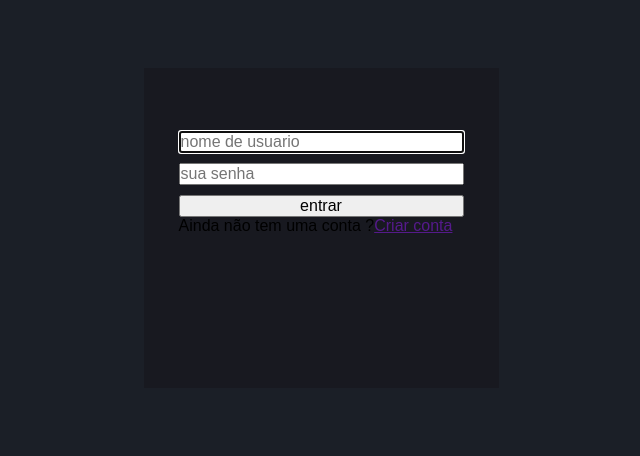
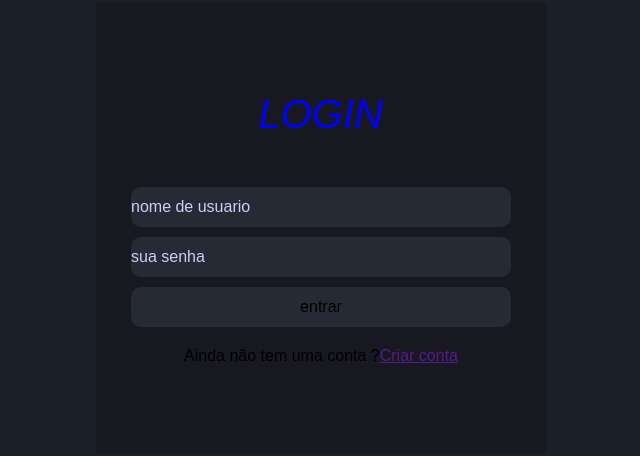
Before and after one commit to Selton-Eduardo/loginDark, a plain HTML site: page index.html in a window 1280 px wide. Shown: the part 172-628 px from the top of the page, without its empty margins (319-959 px from the left). Drawn offline with Linux system fonts and the light colour scheme.

Commit message:
part 2 css

```diff
--- a/estilo.css
+++ b/estilo.css
@@ -20,16 +20,42 @@ body{
 
 .login{
     background-color: #181920;
-    width: 355px;
-    height: 320px;
+    width: 450px;
+    height: 450px;
     padding: 35px;
+    display: flex;
+    align-items: center;
+    justify-content: center;
+    flex-direction: column;
 }
 
 .login form{
     display: flex;
     flex-direction: column;
+    width: 100%;
 }
 
-.login input{
+h1{
+    color: blue;
+    font-size: 40px;
+    font-style: italic;
+    font-weight: lighter;
+    margin-bottom: 40px;
+}
+
+P{
+    margin-top: 20px;
+}
+
+.login-input{
     margin-top: 10px;
+    background-color: #252a34;
+    border: none;
+    height: 40px;
+    outline: none;
+    border-radius: 10px;
 }
+
+input::placeholder{
+    color: #cbd0f7;
+}
--- a/index.html
+++ b/index.html
@@ -13,12 +13,12 @@
     <section class="arealogin">
         <div class="login">
             <div>
-                <img src="" alt="">
+                <h1>LOGIN</h1>
             </div>
             <form method="post">
-                <input type="text" name="nome" placeholder="nome de usuario" autofocus>
-                <input type="password" name="senha" placeholder="sua senha">
-                <input type="submit" value="entrar">
+                <input class="login-input" type="text" name="nome" placeholder="nome de usuario" autofocus>
+                <input class="login-input" type="password" name="senha" placeholder="sua senha">
+                <input class="login-input" type="submit" value="entrar">
             </form>
             <p>Ainda não tem uma conta ?<a href="">Criar conta</a></p>
         </div>
```
